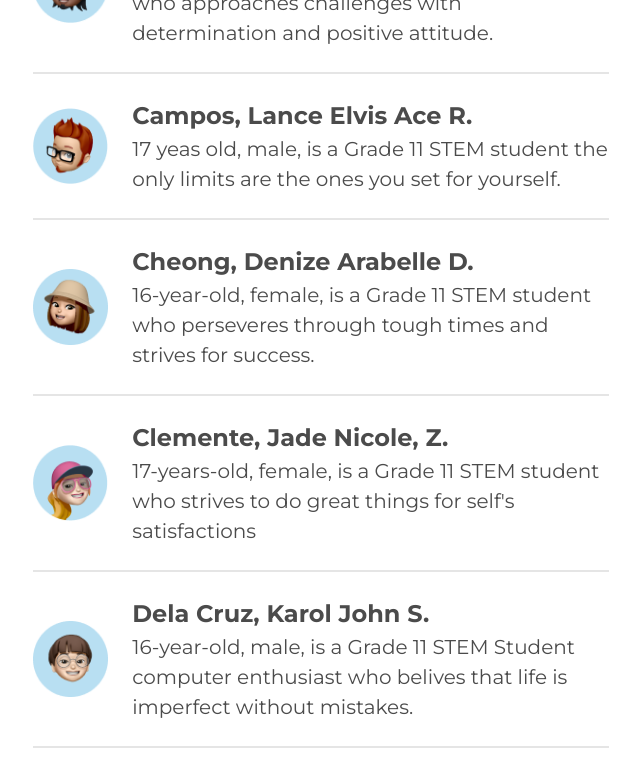
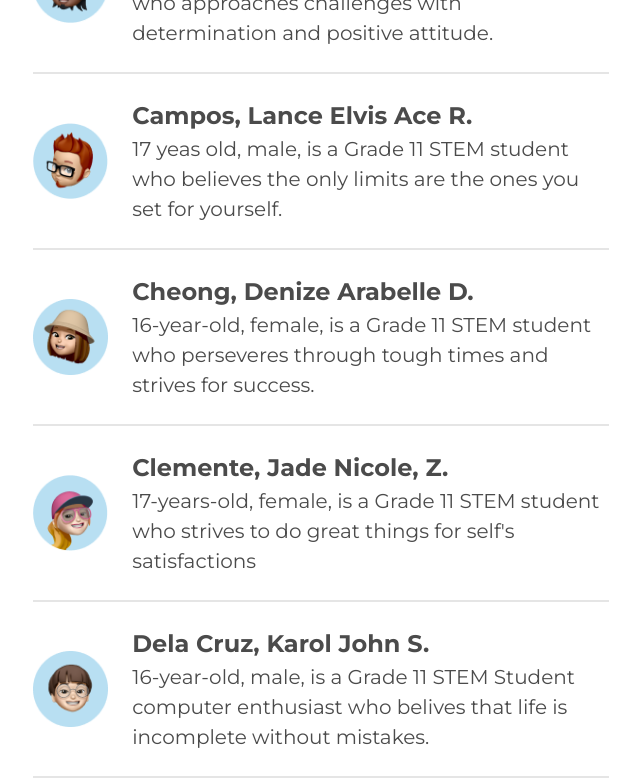
Before and after one commit to Peezzied/flux, a React (Create React App) app: page /about in a window 1280 px wide. Shown: the part 4500-5278 px from the top of the page, without its empty margins (319-959 px from the left). Built offline with nearby package versions, Linux system fonts and the light colour scheme.

Commit message:
Added our team description

```diff
--- a/src/constants/about.js
+++ b/src/constants/about.js
@@ -63,7 +63,7 @@ export const members = {
         {
             avatar: require('../assets/avatar/1.png'),
             name: 'Dela Cruz, Karol John S.',
-            description: '16-year-old, male, is a Grade 11 STEM Student computer enthusiast who belives that life is imperfect without mistakes.'
+            description: '16-year-old, male, is a Grade 11 STEM Student computer enthusiast who belives that life is incomplete without mistakes.'
         },
         {
             avatar: require('../assets/avatar/6.png'),
@@ -78,7 +78,7 @@ export const members = {
         {
             avatar: require('../assets/avatar/8.png'),
             name: 'Campos, Lance Elvis Ace R.',
-            description: '17 yeas old, male, is a Grade 11 STEM student the only limits are the ones you set for yourself.'
+            description: '17 yeas old, male, is a Grade 11 STEM student who believes the only limits are the ones you set for yourself.'
         },
     ]
 }
```
